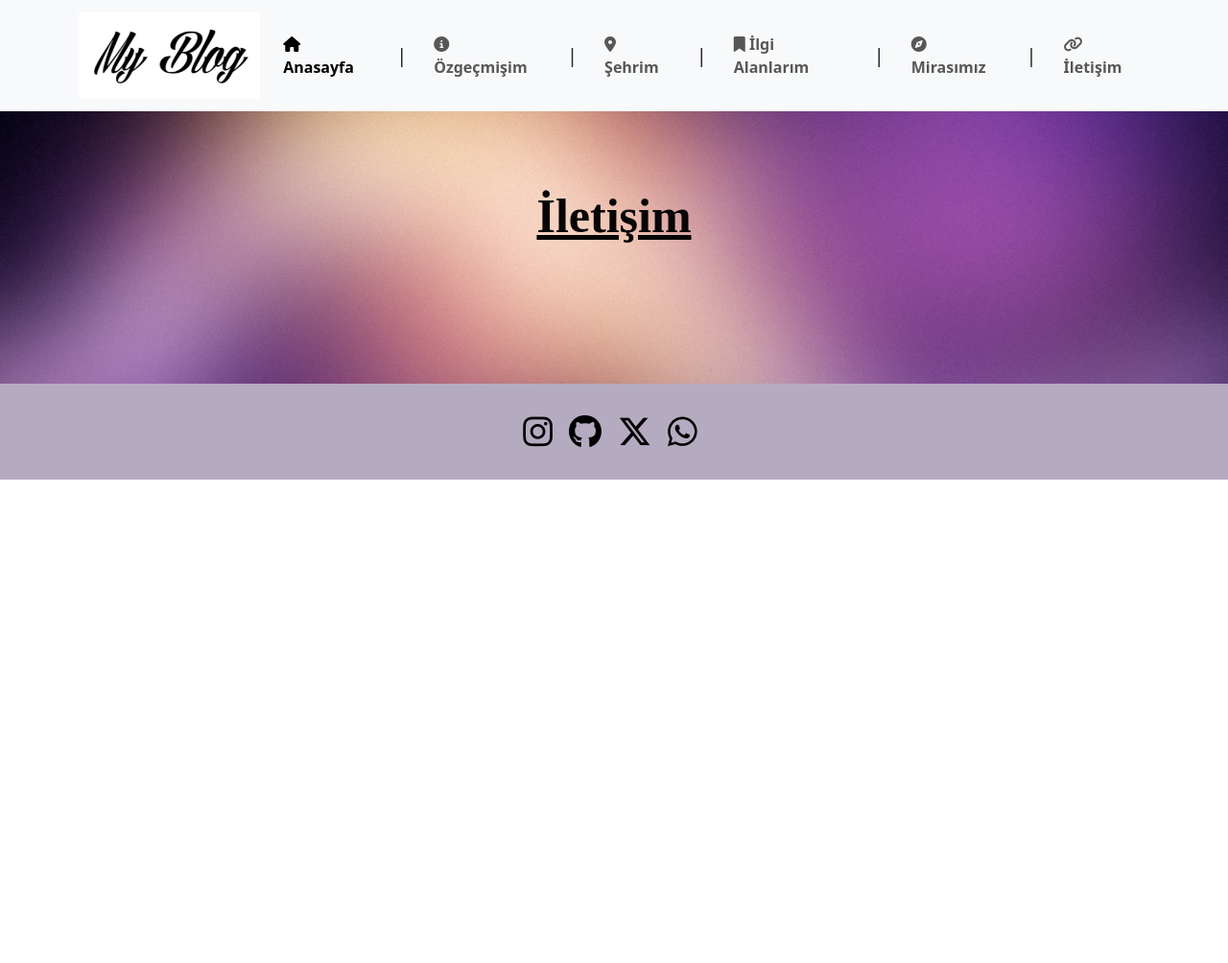
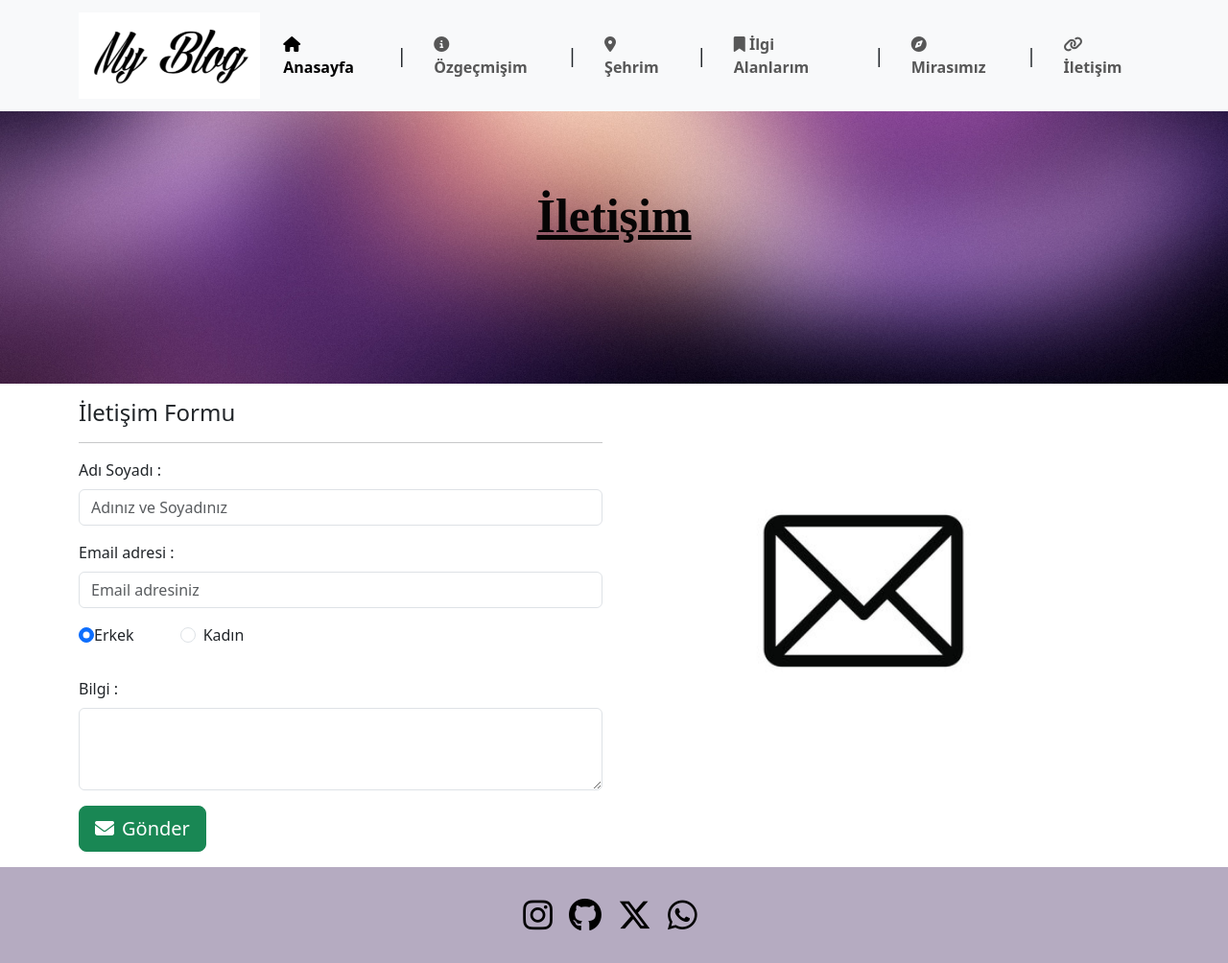
Before and after one commit to YigitAlpCakirr/webteknolojileri.odevi, a plain HTML site: page iletisim.html in a window 1280 px wide. Shown: the whole page at 96% size. Before the commit the page ends 800 px from the top, so only its background shows below. Drawn offline with Linux system fonts and the light colour scheme.

Commit message:
iletişim kısmının form tasarımı yapıldı.

```diff
--- a/iletisim.html
+++ b/iletisim.html
@@ -63,6 +63,49 @@
             </div>
           </div>
         </div>
+        <div class="container mt-3">
+          <div class="row">
+            <div class="col-md-6">
+
+              <h4>İletişim Formu</h4>
+              <hr>
+              <form action="">
+                <div class="mb-3">
+                  <label for="adSoyad" class="form-label">Adı Soyadı :</label>
+                  <input type="text" class="form-control" id="adSoyad" placeholder="Adınız ve Soyadınız">
+                </div>
+                <div class="mb-3">
+                  <label for="eMail" class="form-label">Email adresi :</label>
+                  <input type="email" class="form-control" id="eMail" placeholder="Email adresiniz">
+                </div>
+                <div class="form-check mb-3 d-flex">
+                  <input class="form-check-input" type="radio" name="flexRadioDefault" id="flexRadioDefault2" checked>
+                  <label class="form-check-label" for="flexRadioDefault2">
+                    Erkek
+                  </label>
+
+                  <div class="form-check mb-3 ms-5">
+                    <input class="form-check-input" type="radio" name="flexRadioDefault" id="flexRadioDefault1">
+                    <label class="form-check-label" for="flexRadioDefault1">
+                     Kadın
+                    </label>
+                  </div>
+                </div>
+                <div class="mb-3">
+                  <label for="bilgi" class="form-label">Bilgi :</label>
+                  <textarea class="form-control" id="bilgi" rows="3"></textarea>
+                </div>
+                <div class="mb-3">
+                  <button class="btn btn-success btn-lg">
+                    <i class="fa-solid fa-envelope me-2"></i>Gönder</button>
+                </div>
+              </form>
+            </div>
+            <div class="col-md-6">
+              <img src="Resimler/mail.png" width="400" class="img-fluid ms-5" alt="">
+            </div>
+          </div>
+        </div>
         <div class="container-fluid enalt">
             <div class="row">
               <div class="col-md-12 d-flex flex-column logolar align-items-center justify-content-center">
--- a/still.css
+++ b/still.css
@@ -152,3 +152,7 @@
 .hakkimdayazi{
     font-size: 24px;
 }
+
+.iletisimimg{
+    width: 30;
+}
```
Also changed, not shown: Resimler/mail.png (added), Resimler/mail1.png (added), 1 other file.
